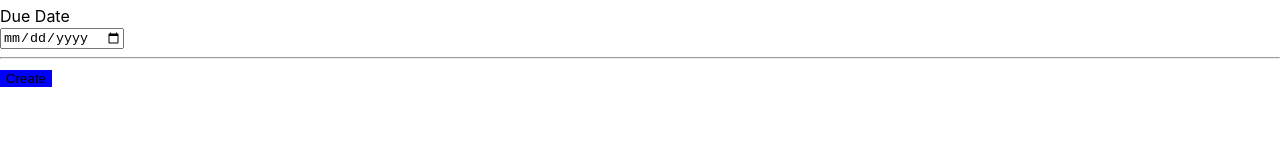
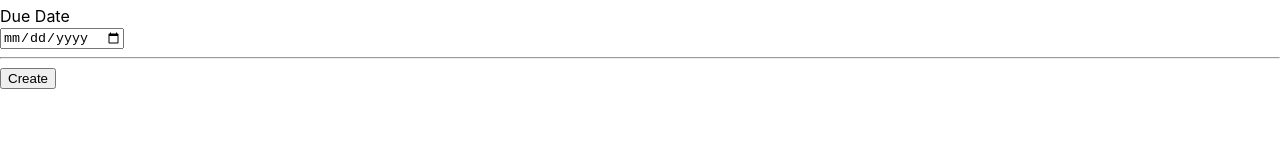
Before and after one commit to EmilPopovski24/PetBook, a React (Create React App) app in the folder petbookclient/: page /addpet in a window 1280 px wide. Shown: the part 204-362 px from the top of the page. Built offline with nearby package versions, Linux system fonts and the light colour scheme; no server answers.

Commit message:
Update AddPet.js

```diff
--- a/petbookclient/src/components/AddPet/AddPet.js
+++ b/petbookclient/src/components/AddPet/AddPet.js
@@ -16,7 +16,7 @@ export const AddPet = () => {
                     <br />
                     <input type="date" id="date" name="date" placeholder="Task name..." />
                     <hr />
-                    <button style={{background:"blue", border:"none"}} type="submit" className="btn btn-primary">Create</button>
+                    <button type="submit" className="btn btn-primary">Create</button>
                 </form>
             </section>
         </>
```
